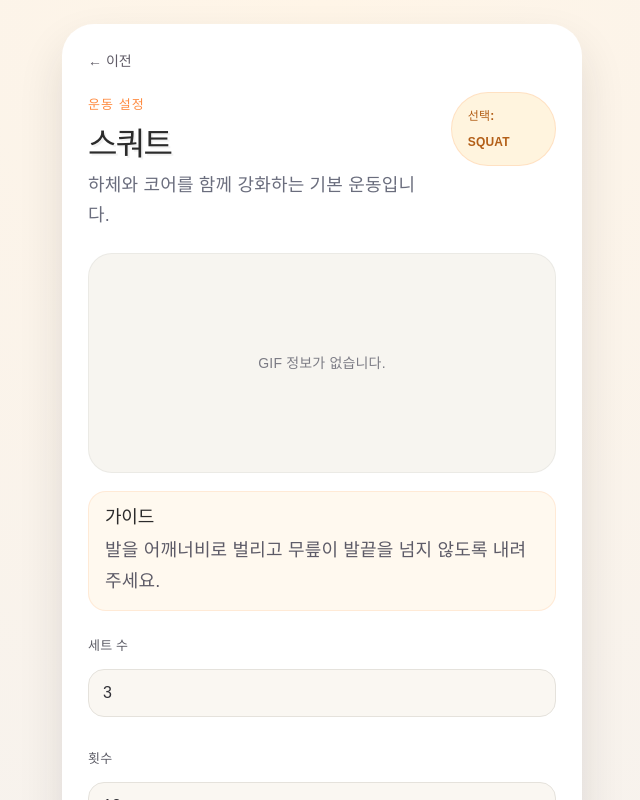
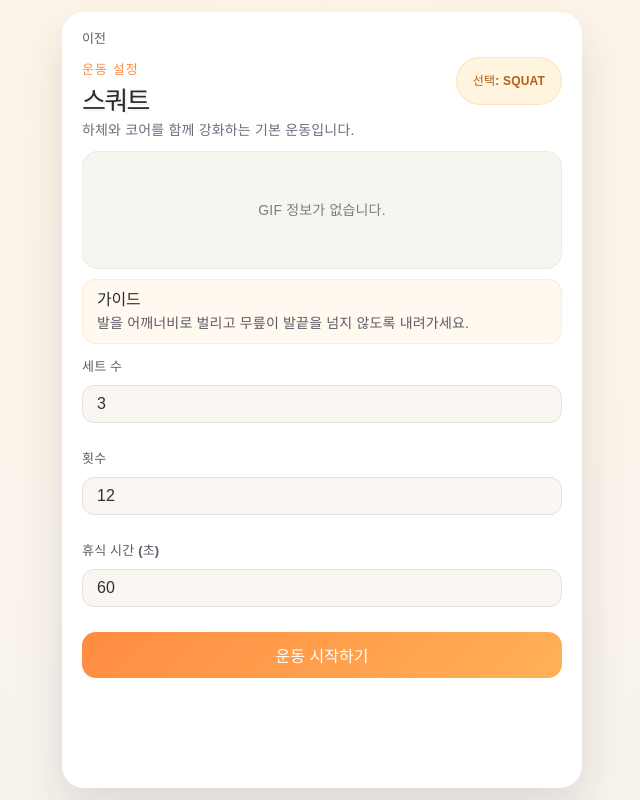
Before and after one commit to 2026-SMHRD-KDT-HealthCare-5/FitnessMeow, a React (Vite) app in the folder client/: page /exercisesetting in a window 1280 px wide. Shown: the whole page, without its empty margins (318-958 px from the left). Built offline with nearby package versions, Linux system fonts and the light colour scheme.

Commit message:
카메라 멈춤해결과 운동설명 삭제 및 화면 크기설정

```diff
--- a/client/src/css/ExerciseSetting.css
+++ b/client/src/css/ExerciseSetting.css
@@ -1,6 +1,7 @@
 .setting-page {
-  min-height: 100vh;
-  padding: 24px 20px 40px;
+  height: 100svh;
+  box-sizing: border-box;
+  padding: 12px 20px;
   background: radial-gradient(circle at top, #fff5e7 0%, #f6f2ee 100%);
   display: flex;
   justify-content: center;
@@ -9,21 +10,22 @@
 
 .setting-card {
   width: min(100%, 520px);
+  height: 100%;
   box-sizing: border-box;
   background: #ffffff;
-  border-radius: 32px;
-  padding: 26px;
+  border-radius: 22px;
+  padding: 16px 20px;
   box-shadow: 0 22px 45px rgba(33, 32, 40, 0.12);
   display: flex;
   flex-direction: column;
-  gap: 22px;
+  gap: 10px;
 }
 
 .setting-back-button {
   background: transparent;
   border: none;
   color: #5f5b66;
-  font-size: 14px;
+  font-size: 13px;
   font-weight: 700;
   cursor: pointer;
   align-self: flex-start;
@@ -42,20 +44,21 @@
   font-size: 13px;
   font-weight: 800;
   letter-spacing: 0.08em;
-  margin-bottom: 8px;
+  margin-bottom: 4px;
 }
 
 .setting-hero h1 {
   margin: 0;
-  font-size: 32px;
+  font-size: 26px;
   line-height: 1.05;
   color: #2b2b2b;
 }
 
 .setting-description {
-  margin: 10px 0 0;
+  margin: 6px 0 0;
   color: #6a6d7d;
-  line-height: 1.7;
+  line-height: 1.45;
+  font-size: 14px;
 }
 
 .setting-badge {
@@ -70,13 +73,14 @@
 
 .guide-section {
   display: grid;
-  gap: 18px;
+  gap: 10px;
 }
 
 .guide-media {
   width: 100%;
-  min-height: 220px;
-  border-radius: 24px;
+  height: 118px;
+  min-height: 118px;
+  border-radius: 16px;
   overflow: hidden;
   background: #f7f5f0;
   border: 1px solid rgba(34, 34, 34, 0.05);
@@ -97,32 +101,33 @@
 }
 
 .guide-info {
-  padding: 14px 16px;
+  padding: 10px 14px;
   background: #fff9ef;
-  border-radius: 18px;
+  border-radius: 14px;
   border: 1px solid rgba(255, 140, 66, 0.14);
 }
 
 .guide-info h2 {
-  margin: 0 0 8px;
+  margin: 0 0 4px;
   color: #2b2b2b;
-  font-size: 18px;
+  font-size: 16px;
 }
 
 .guide-info p {
   margin: 0;
   color: #5d5b67;
-  line-height: 1.7;
+  line-height: 1.45;
+  font-size: 14px;
 }
 
 .setting-form {
   display: grid;
-  gap: 14px;
+  gap: 8px;
 }
 
 .field-row {
   display: grid;
-  gap: 10px;
+  gap: 5px;
 }
 
 .field-row label {
@@ -134,8 +139,8 @@
 .field-row input {
   box-sizing: border-box;
   width: 100%;
-  height: 48px;
-  border-radius: 16px;
+  height: 38px;
+  border-radius: 12px;
   border: 1px solid #e5e2dc;
   background: #faf7f2;
   padding: 0 14px;
@@ -149,34 +154,15 @@
   box-shadow: 0 0 0 4px rgba(255, 176, 107, 0.12);
 }
 
-.summary-card {
-  background: #fff7f0;
-  border-radius: 20px;
-  padding: 18px 20px;
-  border: 1px solid rgba(255, 140, 66, 0.1);
-}
-
-.summary-card h2 {
-  margin: 0 0 10px;
-  color: #2b2b2b;
-  font-size: 18px;
-}
-
-.summary-card p {
-  margin: 4px 0;
-  color: #5b5b65;
-  font-size: 15px;
-}
-
 .primary-button {
   width: 100%;
   border: none;
-  border-radius: 18px;
+  border-radius: 14px;
   background: linear-gradient(135deg, #ff8c42 0%, #ffb156 100%);
   color: white;
   font-size: 16px;
   font-weight: 800;
-  padding: 16px 0;
+  padding: 11px 0;
   cursor: pointer;
 }
 
@@ -186,13 +172,13 @@
 
 @media (max-width: 640px) {
   .setting-page {
-    padding: 14px 12px 24px;
+    padding: 10px 12px;
   }
 
   .setting-card {
-    border-radius: 20px;
-    padding: 16px;
-    gap: 16px;
+    border-radius: 18px;
+    padding: 14px;
+    gap: 9px;
   }
 
   .setting-hero {
--- a/client/src/exercises/squats.js
+++ b/client/src/exercises/squats.js
@@ -62,7 +62,7 @@ function squatsLogic(landmarks, width, height) {
   const frontView = shoulderDist > width * 0.22 && hipDist > width * 0.22;
   if (frontView) {
     feedback = '옆모습을 보여주세요.';
-    return { count, dir, feedback, avgPer, grade };
+    return { count, dir, feedback, avgPer };
   }
   // === 새로운 추가된 로직 끝 ===
 
--- a/client/src/pages/Exercise.jsx
+++ b/client/src/pages/Exercise.jsx
@@ -362,7 +362,11 @@ function Exercise({ type = 'squat', settings, onBack }) {
 
       const camera = new window.Camera(videoRef.current, {
         onFrame: async () => {
-          await pose.send({ image: videoRef.current });
+          try {
+            await pose.send({ image: videoRef.current });
+          } catch {
+            setMessage('자세 인식 중 오류가 발생했습니다.');
+          }
         },
         width: 640,
         height: 480,
@@ -386,7 +390,11 @@ function Exercise({ type = 'squat', settings, onBack }) {
     if (!video || !pose || video.paused || video.ended) return;
 
     if (video.videoWidth > 0 && video.videoHeight > 0) {
-      await pose.send({ image: video });
+      try {
+        await pose.send({ image: video });
+      } catch {
+        setMessage('자세 인식 중 오류가 발생했습니다.');
+      }
     }
 
     screenFrameRef.current = requestAnimationFrame(processScreenFrame);
--- a/client/src/pages/ExerciseSetting.jsx
+++ b/client/src/pages/ExerciseSetting.jsx
@@ -6,25 +6,25 @@ import Exercise from './Exercise.jsx';
 
 const EXERCISE_INFO = {
   squat: {
-    id: 'squat',
-    name: '스쿼트',
-    description: '하체와 코어를 함께 강화하는 기본 운동입니다.',
-    gif: '',
-    hint: '발을 어깨너비로 벌리고 무릎이 발끝을 넘지 않도록 내려주세요.',
+    id: "squat",
+    name: "\uC2A4\uCFFC\uD2B8",
+    description: "\uD558\uCCB4\uC640 \uCF54\uC5B4\uB97C \uD568\uAED8 \uAC15\uD654\uD558\uB294 \uAE30\uBCF8 \uC6B4\uB3D9\uC785\uB2C8\uB2E4.",
+    gif: "",
+    hint: "\uBC1C\uC744 \uC5B4\uAE68\uB108\uBE44\uB85C \uBC8C\uB9AC\uACE0 \uBB34\uB98E\uC774 \uBC1C\uB05D\uC744 \uB118\uC9C0 \uC54A\uB3C4\uB85D \uB0B4\uB824\uAC00\uC138\uC694.",
   },
   pushup: {
-    id: 'pushup',
-    name: '푸시업',
-    description: '가슴과 어깨, 코어를 다지는 전신 체중 운동입니다.',
-    gif: '',
-    hint: '몸은 일직선을 유지하고 팔꿈치를 뒤쪽으로 붙여 내립니다.',
+    id: "pushup",
+    name: "\uD478\uC2DC\uC5C5",
+    description: "\uAC00\uC2B4\uACFC \uD314, \uCF54\uC5B4\uB97C \uD568\uAED8 \uC4F0\uB294 \uC804\uC2E0 \uCCB4\uC911 \uC6B4\uB3D9\uC785\uB2C8\uB2E4.",
+    gif: "",
+    hint: "\uBAB8\uC744 \uC77C\uC9C1\uC120\uC73C\uB85C \uC720\uC9C0\uD558\uACE0 \uD314\uAFC8\uCE58\uB97C \uC790\uC5F0\uC2A4\uB7FD\uAC8C \uAD7D\uD600 \uB0B4\uB824\uAC00\uC138\uC694.",
   },
   lunge: {
-    id: 'lunge',
-    name: '런지',
-    description: '하체 균형과 다리 힘을 동시에 기르는 운동입니다.',
-    gif: '',
-    hint: '앞발에 체중을 싣고 뒷무릎이 바닥에 닿기 직전까지 내려가세요.',
+    id: "lunge",
+    name: "\uB7F0\uC9C0",
+    description: "\uD558\uCCB4 \uADE0\uD615\uACFC \uB2E4\uB9AC \uD798\uC744 \uB3D9\uC2DC\uC5D0 \uAE30\uB974\uB294 \uC6B4\uB3D9\uC785\uB2C8\uB2E4.",
+    gif: "",
+    hint: "\uC55E\uBC1C\uC5D0 \uCCB4\uC911\uC744 \uC2E3\uACE0 \uB4B7\uBB34\uB98E\uC774 \uBC14\uB2E5\uC5D0 \uB2FF\uAE30 \uC9C1\uC804\uAE4C\uC9C0 \uB0B4\uB824\uAC00\uC138\uC694.",
   },
 };
 
@@ -67,35 +67,35 @@ function ExerciseSettingForm({
     <div className="setting-page">
       <div className="setting-card">
         <button type="button" className="setting-back-button" onClick={onBack}>
-          ← 이전
+          {"\uC774\uC804"}
         </button>
 
         <div className="setting-hero">
           <div>
-            <p className="setting-label">운동 설정</p>
+            <p className="setting-label">{"\uC6B4\uB3D9 \uC124\uC815"}</p>
             <h1>{exercise.name}</h1>
             <p className="setting-description">{exercise.description}</p>
           </div>
-          <div className="setting-badge">선택: {exercise.id.toUpperCase()}</div>
+          <div className="setting-badge">{"\uC120\uD0DD"}: {exercise.id.toUpperCase()}</div>
         </div>
 
         <div className="guide-section">
           <div className="guide-media">
             {exercise.gif ? (
-              <img src={exercise.gif} alt={`${exercise.name} 운동 가이드`} />
+              <img src={exercise.gif} alt={exercise.name + " \uC6B4\uB3D9 \uAC00\uC774\uB4DC"} />
             ) : (
-              <div className="guide-empty">GIF 정보가 없습니다.</div>
+              <div className="guide-empty">{"GIF \uC815\uBCF4\uAC00 \uC5C6\uC2B5\uB2C8\uB2E4."}</div>
             )}
           </div>
           <div className="guide-info">
-            <h2>가이드</h2>
+            <h2>{"\uAC00\uC774\uB4DC"}</h2>
             <p>{exercise.hint}</p>
           </div>
         </div>
 
         <div className="setting-form">
           <div className="field-row">
-            <label htmlFor="sets">세트 수</label>
+            <label htmlFor="sets">{"\uC138\uD2B8 \uC218"}</label>
             <input
               id="sets"
               type="number"
@@ -107,7 +107,7 @@ function ExerciseSettingForm({
           </div>
 
           <div className="field-row">
-            <label htmlFor="reps">횟수</label>
+            <label htmlFor="reps">{"\uD69F\uC218"}</label>
             <input
               id="reps"
               type="number"
@@ -119,7 +119,7 @@ function ExerciseSettingForm({
           </div>
 
           <div className="field-row">
-            <label htmlFor="rest">휴식 시간 (초)</label>
+            <label htmlFor="rest">{"\uD734\uC2DD \uC2DC\uAC04 (\uCD08)"}</label>
             <input
               id="rest"
               type="number"
@@ -131,20 +131,12 @@ function ExerciseSettingForm({
           </div>
         </div>
 
-        <div className="summary-card">
-          <h2>운동 요약</h2>
-          <p>운동 종류: {exercise.name}</p>
-          <p>세트: {settings.sets}회</p>
-          <p>횟수: {settings.reps}회</p>
-          <p>휴식: {settings.rest}초</p>
-        </div>
-
         <button
           type="button"
           className="primary-button"
           onClick={() => onStart?.(exercise.id, settings)}
         >
-          운동 시작하기
+          {"\uC6B4\uB3D9 \uC2DC\uC791\uD558\uAE30"}
         </button>
       </div>
     </div>
--- a/client/src/pages/Register.jsx
+++ b/client/src/pages/Register.jsx
@@ -3,6 +3,7 @@ import { useNavigate } from 'react-router-dom';
 import "../css/Register.css";
 import logoImg from "../assets/logo.png";
 import { useState } from 'react';
+import { Link } from 'react-router-dom';
 
 const Register = () => {
 
@@ -80,7 +81,7 @@ const [error,setError]= useState('');
 
         {/* 하단 메뉴 */}
         <div className="bottom-menu">
-          <span>이미 계정이 있으신가요? <b onClick={handleLoginClick}>로그인하기</b></span>
+          <span>이미 계정이 있으신가요? <Link to="/login">로그인하기</Link></span>
         </div>
       </div>
     </div>
```
Also changed, not shown: client/src/App.jsx (+9 -2 lines), client/src/css/Exercise.css (+41 -12 lines).
